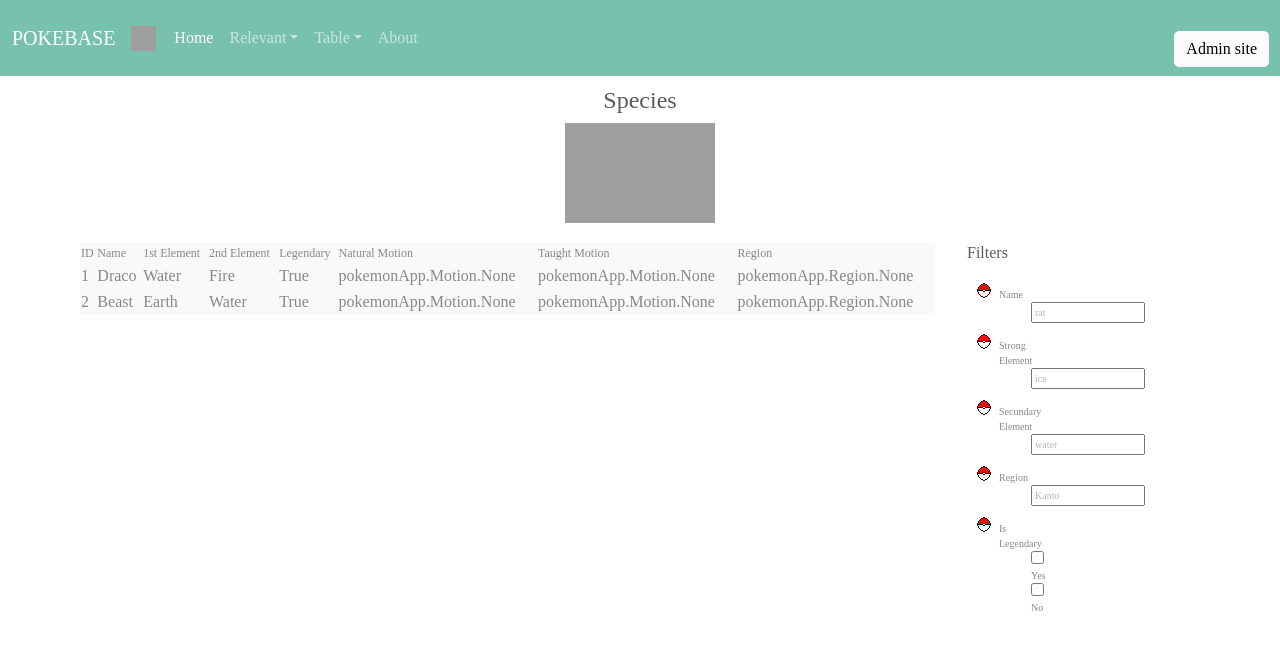
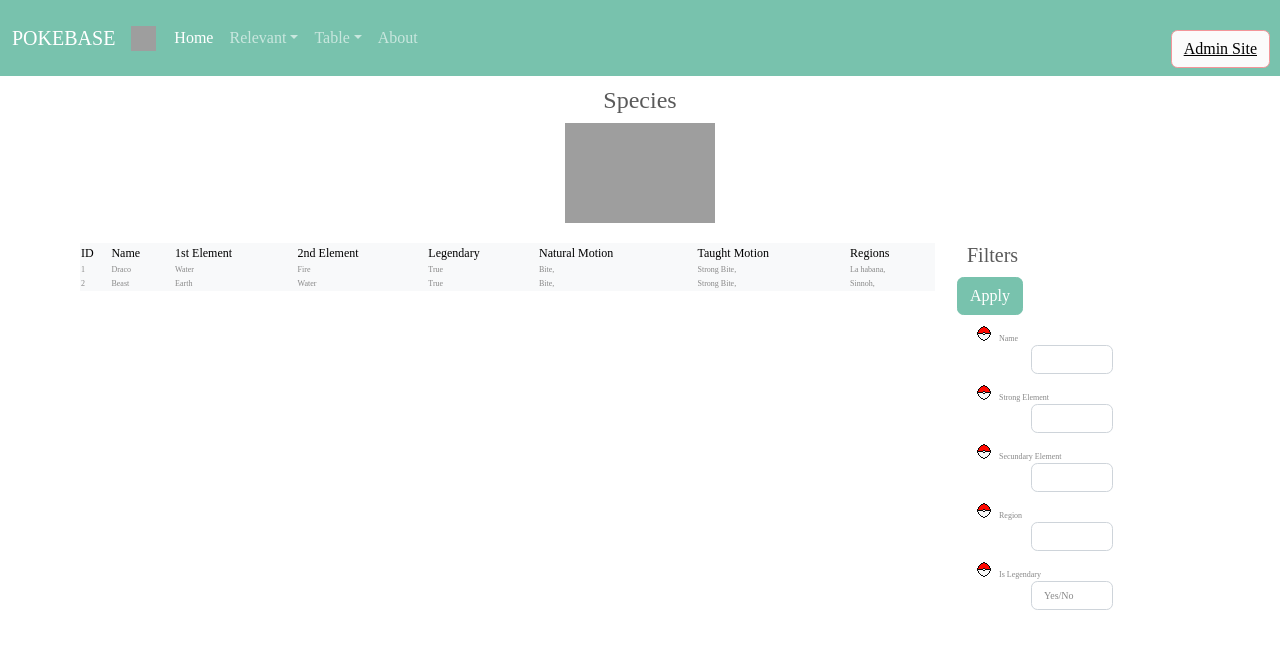
Before and after one commit to karlosA99/pokemon_data-base, a Django app: page /species/ in a window 1280 px wide. Shown: the top 650 px of the page. Run offline with Django 4.2, Linux system fonts and the light colour scheme; data comes from the database, SQL or seed files in the repository; some libraries are stand-ins or nearby versions; grey boxes are pictures that could not be loaded.

Commit message:
species filters done

```diff
--- a/pokemon/pokemonApp/views.py
+++ b/pokemon/pokemonApp/views.py
@@ -151,8 +151,6 @@
         if 'region' in request.GET and request.GET['region'] != '':
             species = species.filter(region__name=request.GET['region'])
         if 'legendary' in request.GET and request.GET['legendary'] != '':
-            species = species.filter(legendary=request.GET['legendary'])
-        if 'legendary' in request.GET and request.GET['legendary'] != '':
             if request.GET['legendary'] == 'No':
                 is_legendary = False
             elif request.GET['legendary'] == 'Yes':
--- a/pokemon/templates/species/species.html
+++ b/pokemon/templates/species/species.html
@@ -88,15 +88,15 @@
               </div>
           </li> -->
           <li class="nav-item">
-            <a class="nav-link" href="about">About</a>
+            <a class="nav-link" href="../about">About</a>
           </li>
           <li style="position: absolute; top: 30px; right: 10px;">
             <div class="btn-group-vertical">
-              <button type="button" style="color: black ; background-color:rgb(251, 251, 251);"
-                class="btn btn-primary poke">Admin site</button>
+              <div class="btn btn-secondary" style="background-color:rgb(251, 251, 251)">
+                <a class="poke" style="color: black;" href="../admin/">Admin Site</a>
+              </div>
             </div>
           </li>
-
         </ul>
       </div>
     </div>
@@ -114,7 +114,7 @@
 
   <div id="customlay" class="container">
     <div class="row align-items-start">
-      <table class="col-9 bg-light poke marg">
+      <table class="col-9 bg-light poke marg f-size">
         <thead>
           <tr>
             <td>ID</td>
@@ -124,38 +124,50 @@
             <td>Legendary</td>
             <td>Natural Motion</td>
             <td>Taught Motion</td>
-            <td>Region</td>
+            <td>Regions</td>
           </tr>
 
         </thead>
         <tbody>
           {% if object_list %}
           {% for object in object_list %}
-          <tr>
+          <tr class="marg">
             <td>{{ object.id_species }}</td>
             <td>{{ object.name }}</td>
             <td>{{ object.strong_element }}</td>
             <td>{{ object.secundary_element }}</td>
             <td>{{ object.legendary }}</td>
-            <td>{{ object.natural_motion }}</td>
-            <td>{{ object.taught_motion }}</td>
-            <td>{{ object.region }}</td>
+            <td>{% for move in object.natural_motion.all %}
+              {{move.name}}, {% endfor %}</td>
+
+            <td>{% for move in object.taught_motion.all %}
+              {{move.name}}, {% endfor %}</td>
+
+            <td>{% for zone in object.region.all %}
+              {{zone.name}}, {% endfor %}</td>
+
           </tr>
           {% endfor %}
           {% else %}
           <div class="alert alert-dismissible alert-danger">
-            <button type="button" style="float: right;" class="btn-close" onclick="exit(this)" data-bs-dismiss="alert"></button>
+            <button type="button" style="float: right;" class="btn-close" onclick="exit(this)"
+              data-bs-dismiss="alert"></button>
             <strong>Oh snap!</strong> We don't have any information about it. If you are admin, try insert some info <a
-              href="../citizen/">here</a>.
+              href="../admin/">here</a>.
           </div>
           {% endif %}
         </tbody>
       </table>
 
-      <div class="col-1 filters">
+      <div class="col-2 filters">
+        <form action="/species/" method="get" id="filter">
           <div class="row">
-
-          <h6 class="poke marg">Filters</h6>
+            <div class="column">
+              <h5 class="poke marg">Filters</h5>
+            </div>
+            <div class="column">
+              <button type="submit" class="btn btn-primary poke">Apply</button>
+            </div>
           </div>
 
           <div class="row f-size">
@@ -164,58 +176,48 @@
                 <li class="sub-menu poke marg">Name</a>
                   <ul>
                     <li>
-                    <form>
-                      <input type="text" size="17" maxlength="30" placeholder="rat">
-                    </form>
+
+                      <input type="text" class="form-control" size="17" maxlength="30" name="name">
+
                     </li>
                   </ul>
                 </li>
                 <li class="sub-menu poke marg">Strong Element</a>
                   <ul>
                     <li>
-                    <form>
-                      <input type="text" size="17" maxlength="30" placeholder="ice">
-                    </form>
+
+                      <input type="text" class="form-control" size="17" maxlength="30" name="strong_element">
+
                     </li>
                   </ul>
                 </li>
                 <li class="sub-menu poke marg">Secundary Element</a>
                   <ul>
                     <li>
-                    <form>
-                      <input type="text" size="17" maxlength="15" placeholder="water">
-                    </form>
+                      <input type="text" class="form-control" size="17" maxlength="30" name="secundary_element">
                     </li>
                   </ul>
                 </li>
                 <li class="sub-menu poke marg">Region</a>
                   <ul>
                     <li>
-                    <form>
-                      <input type="text" size="17" maxlength="15" placeholder="Kanto">
-                    </form>
+                      <input type="text" class="form-control" size="17" maxlength="15" name="region">
                     </li>
                   </ul>
                 </li>
-              <form>
                 <li class="sub-menu poke marg">Is Legendary</a>
                   <ul>
-                  <input type="checkbox" id="Yes" name="Yes" value="Yes">
-                  <label for="Yes">Yes</label>
+                    <li>
+                      <input type="text" class="form-control" size="17" maxlength="15" name="legendary"
+                        placeholder="Yes/No">
+                    </li>
                   </ul>
-                <ul>
-                  <input type="checkbox" id="No" name="No" value="No">
-                  <label for="No">No</label>
-                </ul>
-                <ul>
                 </li>
-              </form>
-
               </ul>
               </li>
             </div>
           </div>
-      </div>
+        </form>
       </div>
 
 
@@ -235,29 +237,43 @@
         }
 
         .f-size {
-        font-size: 10px
+          font-size: 8px
         }
 
-      thead{margin: 0;
+        thead {
+          margin: 0;
           font-size: 9pt;
-       padding:0;}
-    .dropdown-item:hover{
-        background-color:#5a5a5a;
+          padding: 0;
         }
-     .filters li{
+
+        .dropdown-item:hover {
+          background-color: #5a5a5a;
+        }
+
+        .filters li {
           list-style-image: url("../../static/img/pokeball.ico");
         }
-      li ul li{
-        list-style:none !important;
+
+        li ul li {
+          list-style: none !important;
         }
 
-     .alert-danger{
+        .alert-danger {
           background-color: rgba(241, 0, 0, 0.707);
         }
-      input::placeholder{
-        color: rgba(87, 87, 87, 0.437) ;
+
+        input::placeholder {
+          color: rgba(87, 87, 87, 0.437);
         }
 
+
+        thead td {
+          color: black;
+        }
+
+        input {
+          font-size: 10px !important;
+        }
       </style>
       {% block extrajs %}
       {% endblock %}
```
Lines whose indentation alone changed are shown as unchanged.
